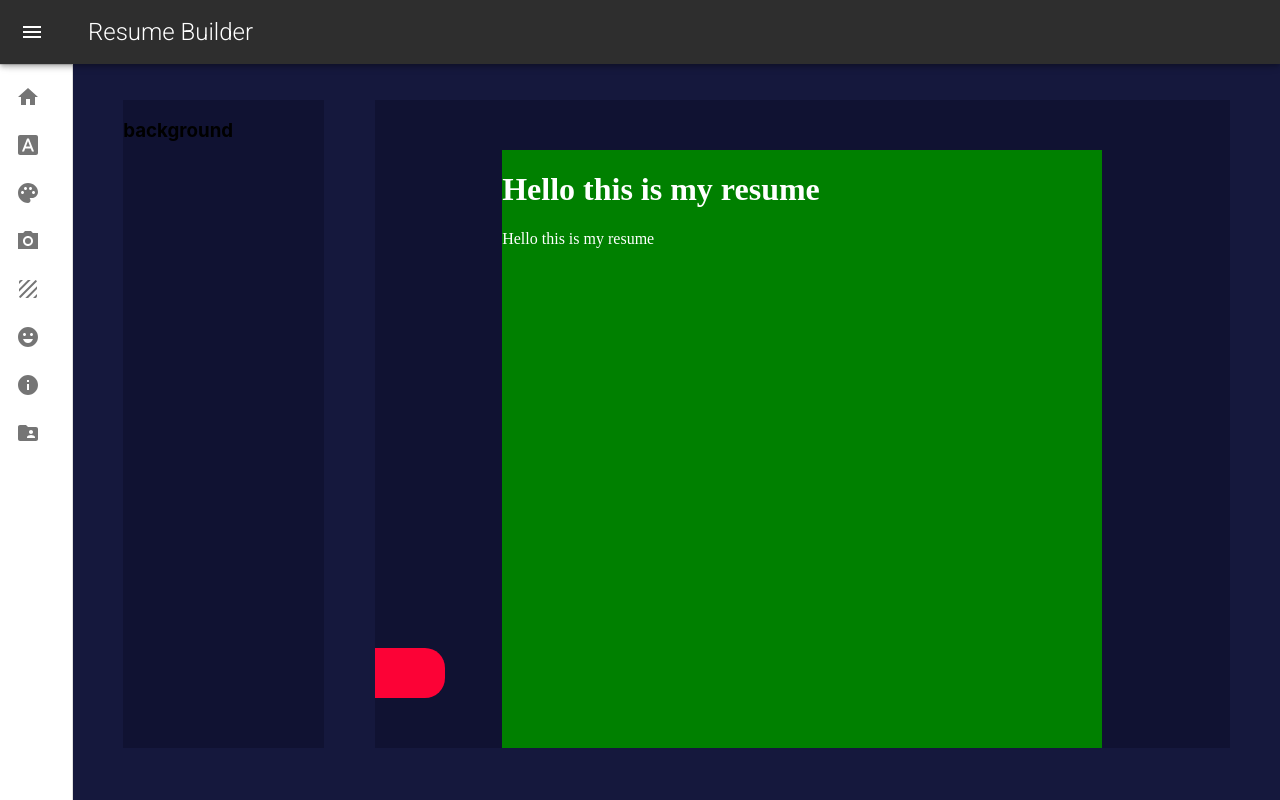
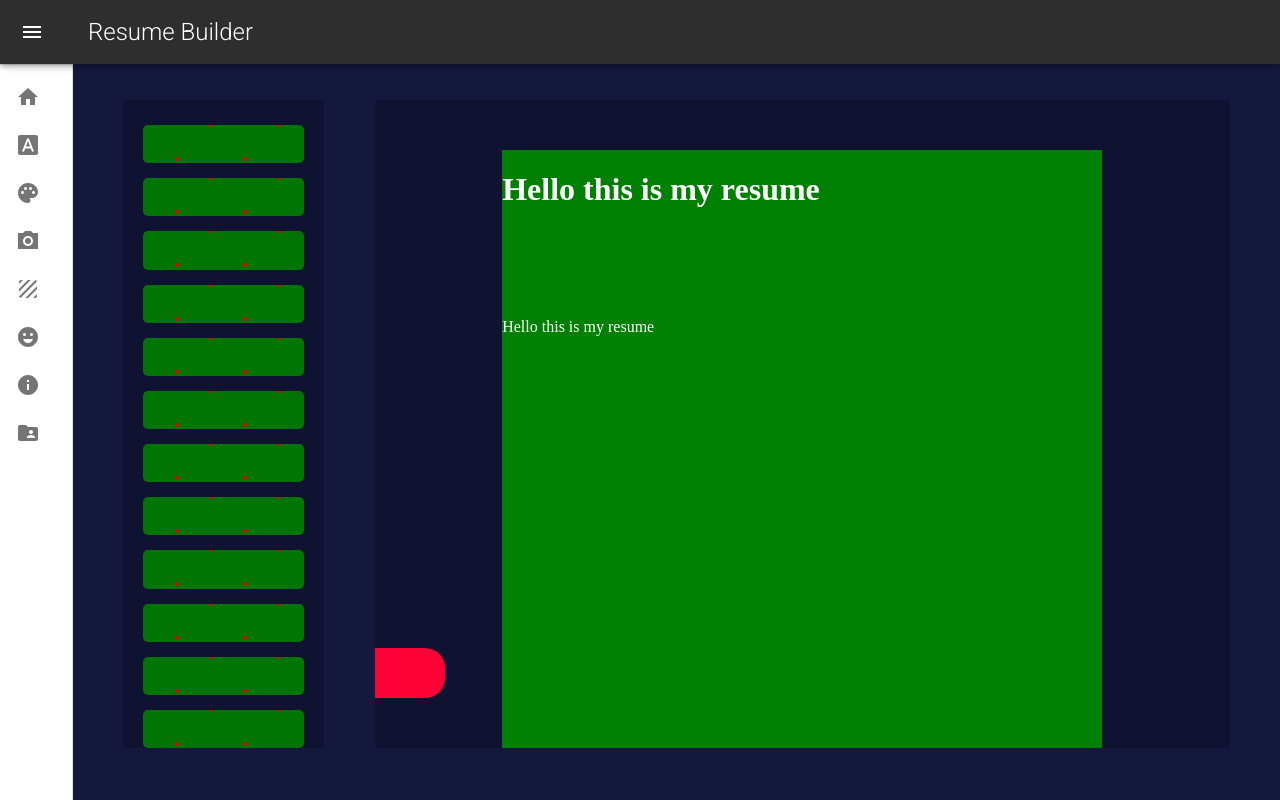
Before and after one commit to Shubhdeeps/resume-builder, a Next.js app: page /main/background in a window 1280 px wide. Built offline with nearby package versions, Linux system fonts and the light colour scheme; a web font is replaced by a local one.

Commit message:
patterns added

```diff
--- /dev/null
+++ b/components/main/toolbar/Background.js
@@ -0,0 +1,25 @@
+import { useUserDataStore } from "../../../store/store";
+
+
+
+const Background = ({ css }) => {
+    const setCss = useUserDataStore(state => state.setCss)
+
+    const handleClick = (css) => {
+        setCss(css);
+    }
+
+    return(
+        <div className="bg-pattern" onClick={() => handleClick(css)}>
+            <style jsx>{`
+            .bg-pattern{
+                opacity: 0.9 !important;
+                ${css}
+                background-blend-mode: normal;
+            }
+            `}</style>
+        </div>
+    )
+}
+
+export default Background;
--- a/components/resume/body/Border.js
+++ b/components/resume/body/Border.js
@@ -6,21 +6,41 @@ const Border = () => {
     const font = useUserDataStore(state => state.font)
     const fontUrl = useUserDataStore(state => state.fontUrl)
     const primary = useUserDataStore(state => state.primary)
+    const secondary = useUserDataStore(state => state.secondary)
     const textColor = useUserDataStore(state => state.text)
+    const css = useUserDataStore(state => state.css)
 
 
 
     return(
         <div className="resume-border" id="my-node">
+            <div className="head-content">
             <h1> Hello this is my resume </h1>
+            </div>
+            <div className="body-content">
             <p> Hello this is my resume </p>
+            </div>
             <style jsx>{`
             @import url(${fontUrl});
-
             .resume-border{
-                background: ${primary};
+                background: ${secondary};
                 color: ${textColor};
                 font-family: ${font.family};
+                opacity: 1 !important;
+
+            }
+            .head-content{
+                ${css}
+                position: absolute;
+                width: 100%;
+                height: 15%;
+                top: 0%;
+                z-index: 1;
+                background-blend-mode: normal;
+            }
+            .border-content{
+                z-index: 2;
+
             }
             `}</style>
         </div>
--- a/pages/main/background/index.js
+++ b/pages/main/background/index.js
@@ -1,18 +1,99 @@
+import { useEffect } from "react";
+import Background from "../../../components/main/toolbar/Background";
 import Layout from "../../../layout/Layout";
-import { useActiveStore } from "../../../store/store";
-
+import { useActiveStore, useUserDataStore } from "../../../store/store";
 
 
 const background = () => {
 
     const setActive = useActiveStore(state => state.setActive)
     setActive('background')
+    const secondary = useUserDataStore(state => state.secondary)
+    const primary = useUserDataStore(state => state.primary)
+
+    const patterns = [
+        {
+            css: `
+            background-color: ${secondary};
+            `
+         },
+        {
+            css: `
+            background-color: ${primary};
+            `
+         },
+        {
+            css: `
+            background-color: ${primary};
+            background-image:  repeating-radial-gradient( circle at 0 0, transparent 0, ${secondary} 10px ), repeating-linear-gradient( ${secondary}, ${primary} );`
+         },
+        {
+            css: `
+            background-color: ${primary};
+            background-image:  linear-gradient(135deg, ${primary} 25%, transparent 25%), linear-gradient(225deg, ${primary} 25%, transparent 25%), linear-gradient(45deg, ${primary} 25%, transparent 25%), linear-gradient(315deg, ${primary} 25%, ${secondary} 25%);
+            background-position:  10px 0, 10px 0, 0 0, 0 0;
+            background-size: 10px 10px;
+            background-repeat: repeat;`
+        },
+        {
+            css: `
+            background-color: ${primary};
+            background-image:  linear-gradient(135deg, ${primary} 25%, transparent 25%), linear-gradient(225deg, ${primary} 25%, transparent 25%), linear-gradient(45deg, ${primary} 25%, transparent 25%), linear-gradient(315deg, ${primary} 25%, ${secondary} 25%);
+            background-position:  10px 0, 10px 0, 0 0, 0 0;
+            background-size: 20px 20px;
+            background-repeat: repeat;`
+        },
+        {
+            css: `
+            background-color: ${primary};
+            background: linear-gradient(135deg, ${primary} 25%, transparent 25%) -10px 0/ 20px 20px, linear-gradient(225deg, ${primary} 25%, transparent 25%) -10px 0/ 20px 20px, linear-gradient(315deg, ${primary} 25%, transparent 25%) 0px 0/ 20px 20px, linear-gradient(45deg, ${primary} 25%, ${secondary} 25%) 0px 0/ 20px 20px;`
+        },
+        {
+            css: `
+            background-color: ${primary};
+            background-image: radial-gradient(circle at center center, ${primary}, ${secondary}), repeating-radial-gradient(circle at center center, #444cf7, #444cf7, 10px, transparent 20px, transparent 10px);
+            background-blend-mode: multiply;`
+        },
+        {
+            css: `
+            background-color: ${primary};
+            background: repeating-linear-gradient( 45deg, ${primary}, ${primary} 5px, ${secondary} 5px, ${secondary} 25px );`
+        },
+        {
+            css: `
+            background-color: ${primary};
+            background-size: 10px 10px;
+            background-image: repeating-linear-gradient(45deg, ${primary} 0, ${primary} 1px, ${secondary} 0, ${secondary} 50%);`
+        },
+        {
+            css: `
+            background-color: ${primary};
+            background: radial-gradient(circle, transparent 20%, ${secondary} 20%, ${secondary} 80%, transparent 80%, transparent), radial-gradient(circle, transparent 20%, ${secondary} 20%, ${secondary} 80%, transparent 80%, transparent) 25px 25px, linear-gradient(${primary} 2px, transparent 2px) 0 -1px, linear-gradient(90deg, ${primary} 2px, ${secondary} 2px) -1px 0;
+            background-size: 50px 50px, 50px 50px, 25px 25px, 25px 25px;`
+        },
+        {
+            css: `
+            background-color: ${primary};
+            background-image: radial-gradient(${primary} 1.7000000000000002px, ${secondary} 1.7000000000000002px);
+            background-size: 34px 34px;`
+        },
+        {
+            css: `
+            background-color: ${primary};
+            background-image:  radial-gradient(${primary} 1.7000000000000002px, transparent 1.7000000000000002px), radial-gradient(${primary} 1.7000000000000002px, ${secondary} 1.7000000000000002px);
+            background-size: 68px 68px;
+            background-position: 0 0,34px 34px;`
+        }
+    ]
+
 
     return(
         <Layout>
-        <h3>
-            background
-        </h3>
+            <div className="tool-container">
+                {patterns.map((x, index) => (
+                    <Background key={index} css={x.css} />
+                ))}
+            </div>
         </Layout>
     )
 
--- a/store/store.js
+++ b/store/store.js
@@ -12,9 +12,10 @@ const userData = (set) => ({
         family: "'The Nautigal', cursive",
     },
     fontUrl: "https://fonts.googleapis.com/css2?family=Amatic+SC&family=Bad+Script&family=Bebas+Neue&family=Comfortaa:wght@300&family=Kaushan+Script&family=Luxurious+Roman&family=Mea+Culpa&family=Orbitron&family=Pacifico&family=Roboto+Condensed&family=Roboto+Mono:wght@200&family=Roboto:wght@300&family=Ruluko&family=Special+Elite&family=Syncopate&display=swap",
-    primary: 'green',
-    secondary: 'grey',
+    primary: 'red',
+    secondary: 'green',
     text: 'white',
+    css: {},
 
 
 
@@ -22,6 +23,7 @@ const userData = (set) => ({
     setPrimary: (color) => set(() => ( {primary: color} )),
     setSecondary: (color) => set(() => ( {secondary: color} )),
     setText: (color) => set(() => ( {text: color} )),
+    setCss: (css) => set(() => ( {css: css} )),
 
 })
 
--- a/styles/stylesheet.css
+++ b/styles/stylesheet.css
@@ -15,8 +15,7 @@
 .toolbar{
     position: relative;
     height: 90%;
-
-    background: var(--primary)
+    background: var(--primary);
 }
 
 
@@ -163,3 +162,12 @@ transition: 0.5s ease;
     height: 40px;
     margin: 3px;
 }
+
+
+.bg-pattern{
+    width: 80%;
+    height: 120px !important;
+    cursor: pointer;
+    border-radius: 5px;
+    margin-top: 15px;
+}
```
